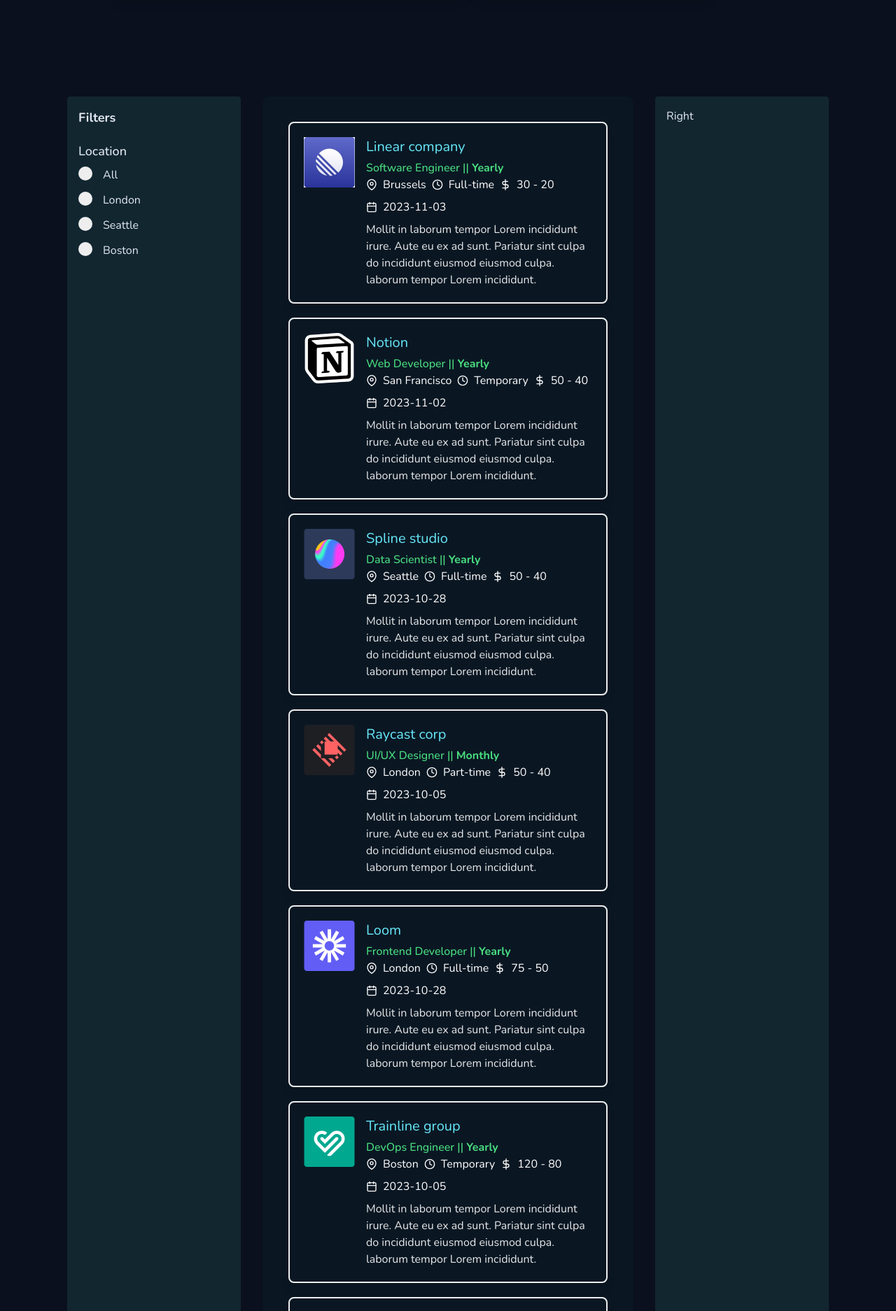
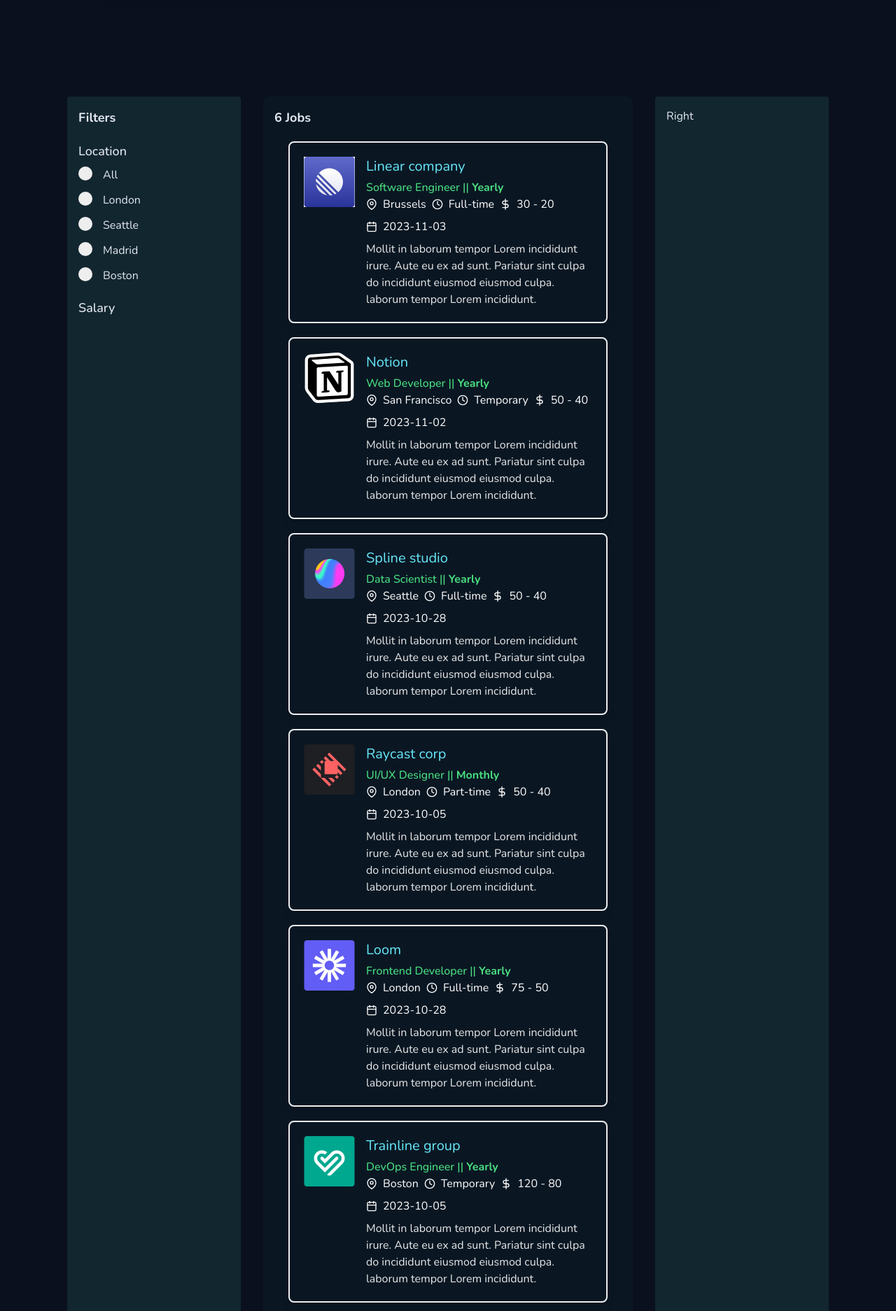
Before and after one commit to mihadcse/Career_Sync, a React (Vite) app: page / in a window 1280 px wide. Shown: the part 320-2194 px from the top of the page at 70% size. Built offline with nearby package versions, Linux system fonts and the light colour scheme.

Commit message:
completed the left sidebar

```diff
--- a/src/Pages/Home.jsx
+++ b/src/Pages/Home.jsx
@@ -1,10 +1,8 @@
-
-import { useEffect, useState } from 'react';
-import Card from '../Component/Card';
-import Banner from '../Component/Banner';
-import Sidebar from '../sidebar/Sidebar';
-import Jobs from './Jobs';
-
+import { useEffect, useState } from "react";
+import Card from "../Component/Card";
+import Banner from "../Component/Banner";
+import Sidebar from "../sidebar/Sidebar";
+import Jobs from "./Jobs";
 
 const Home = () => {
   const [selectedCategory, setSelectedCategory] = useState(null);
@@ -14,13 +12,15 @@
   const [currentpage, setCurrentPage] = useState(1);
   const itemsPerPage = 6;
 
-
   useEffect(() => {
     setIsLoading(true);
-    fetch("jobs.json").then(res => res.json()).then((data) => {
-      setJobs(data);
-      setIsLoading(false);
-    }).catch((error) => console.error("Error fetching jobs:", error));
+    fetch("jobs.json")
+      .then((res) => res.json())
+      .then((data) => {
+        setJobs(data);
+        setIsLoading(false);
+      })
+      .catch((error) => console.error("Error fetching jobs:", error));
   }, []);
 
   //console.log(jobs);
@@ -28,22 +28,45 @@
   const [query, setQuery] = useState("");
 
   const handleInputChange = (event) => {
-    console.log('Input changed:', event.target.value);
+    console.log("Input changed:", event.target.value);
     setQuery(event.target.value);
   };
 
   //Filter jobs for title
-  const filteredItems = jobs.filter((job) => job.jobTitle.toLowerCase().indexOf(query.toLowerCase()) !== -1);
+  const filteredItems = jobs.filter(
+    (job) => job.jobTitle.toLowerCase().indexOf(query.toLowerCase()) !== -1
+  );
 
   // RADIO BUTTON FILTERRING FOR JOBS
   const handleChange = (event) => {
     setSelectedCategory(event.target.value);
-  }
+  };
 
   // BUTTON FILTERRING FOR JOBS
   const handleClick = (event) => {
     setSelectedCategory(event.target.value);
-  }
+  };
+
+  // calculate the index range
+  const calculatePageRange = () => {
+    const startIndex = (currentpage - 1) * itemsPerPage;
+    const endIndex = startIndex + itemsPerPage;
+    return { startIndex, endIndex };
+  };
+
+  // function for the next page
+  const nextPage = () => {
+    if (currentpage < Math.ceil(filteredItems.length / itemsPerPage)) {
+      setCurrentPage(currentpage + 1);
+    }
+  };
+
+  // function for the previous page
+  const prevPage = () => {
+    if (currentpage > 1) {
+      setCurrentPage(currentpage - 1);
+    }
+  };
 
   const FilteredData = (jobs, selected, query) => {
     let filteredJobs = jobs;
@@ -61,11 +84,12 @@
         return jobLocation.toLowerCase() === selected.toLowerCase();
       });
     }
+    // slice the data based on current page
+    const { startIndex, endIndex } = calculatePageRange();
+    filteredJobs = filteredJobs.slice(startIndex, endIndex);
 
     return filteredJobs.map((data, i) => <Card key={i} data={data} />);
   };
-
-
 
   const result = FilteredData(jobs, selectedCategory, query);
 
@@ -73,29 +97,60 @@
     <div>
       <Banner query={query} handleInputChange={handleInputChange} />
 
-      <div className='bg-black/30 md:grid grid-cols-4 gap-8 lg:px-24 px-4 py-12'>
+      <div className="bg-black/30 md:grid grid-cols-4 gap-8 lg:px-24 px-4 py-12">
         {/* MAIN CONTENT */}
 
         {/* LEFT cards */}
-        <div className='bg-teal-300 z-10 bg-opacity-10 p-4 rounded'>
+        <div className="bg-teal-300 z-10 bg-opacity-10 p-4 rounded">
           <Sidebar handleChange={handleChange} handleClick={handleClick} />
         </div>
 
         {/* job cards */}
-        <div className='col-span-2 z-10 bg-teal-800 bg-opacity-10 p-4 rounded-lg'>
-          {
+        <div className="col-span-2 z-10 bg-teal-800 bg-opacity-10 p-4 rounded-lg">
+          {isLoading ? (
+            <p className="font-medium">Loading...</p>
+          ) : result.length > 0 ? (
+            <Jobs result={result} />
+          ) : (
+            <>
+              <h3 className="text-lg font-bold mb-2">{result.length} Jobs </h3>
+              <p>No data found</p>
+            </>
+          )}
 
-          }
-          <Jobs result={result} />
+          {/* Pagination */}
+          {result.length > 0 ? (
+            <div className="flex justify-between mt-4 space-x-8">
+              <button
+                onClick={prevPage}
+                disabled={currentpage === 1}
+                className="hover:underline"
+              >
+                Previous
+              </button>
+              <span className="mx-2">
+                Page {currentpage} of{" "}
+                {Math.ceil(filteredItems.length / itemsPerPage)}
+              </span>
+              <button
+                onClick={nextPage}
+                disabled={
+                  currentpage === Math.ceil(filteredItems.length / itemsPerPage)
+                }
+                className="hover:underline"
+              >
+                Next
+              </button>
+            </div>
+          ) : (
+            ""
+          )}
         </div>
 
         {/* RIGHT cards */}
-        <div className='bg-teal-300 z-10 bg-opacity-10 p-4 rounded'>Right</div>
-
+        <div className="bg-teal-300 z-10 bg-opacity-10 p-4 rounded">Right</div>
       </div>
-
     </div>
-
   );
 };
 
--- a/src/Pages/Jobs.jsx
+++ b/src/Pages/Jobs.jsx
@@ -1,9 +1,14 @@
-import React from 'react'
+import React from "react";
 
-const Jobs = ({result}) => {
-    return (
-        <div>{result}</div>
-    )
-}
+const Jobs = ({ result }) => {
+  return (
+    <>
+      <div>
+        <h3 className="text-lg font-bold mb-2">{result.length} Jobs</h3>
+      </div>
+      <section>{result}</section>
+    </>
+  );
+};
 
-export default Jobs
+export default Jobs;
--- /dev/null
+++ b/src/sidebar/Button.jsx
@@ -0,0 +1,17 @@
+import React from "react";
+
+const Button = (onClickHandler, value, title) => {
+  return (
+    <button
+      onClick={onClickHandler}
+      value={value}
+      className={
+        "bg-blue-500 hover:bg-blue-700 hover:text-white font-bold py-2 px-4"
+      }
+    >
+      {value} {title}
+    </button>
+  );
+};
+
+export default Button;
--- a/src/sidebar/Location.jsx
+++ b/src/sidebar/Location.jsx
@@ -33,6 +33,12 @@
         />
         <InputField
           handleChange={handleChange}
+          value="Madrid"
+          title="Madrid"
+          name="test"
+        />
+        <InputField
+          handleChange={handleChange}
           value="Boston"
           title="Boston"
           name="test"
--- /dev/null
+++ b/src/sidebar/Salary.jsx
@@ -0,0 +1,17 @@
+import React from "react";
+import Button from "./Button";
+
+const Salary = ({ handleChange, handleClick }) => {
+  return (
+    <div>
+      <h4 className="text-lg font-medium mb-2">Salary</h4>
+      <div>
+        <Button onClickHandler={handleClick} value="" title="Hourly" />
+        <Button onClickHandler={handleClick} value="monthly" title="Monthly" />
+        <Button onClickHandler={handleClick} value="yearly" title="Yearly" />
+      </div>
+    </div>
+  );
+};
+
+export default Salary;
--- a/src/sidebar/Sidebar.jsx
+++ b/src/sidebar/Sidebar.jsx
@@ -1,5 +1,7 @@
 import React from "react";
 import Location from "./Location";
+import Salary from "./Salary";
+import Button from "./Button";
 
 const Sidebar = ({ handleChange, handleClick }) => {
   return (
@@ -7,6 +9,7 @@
       <h3 className="text-lg font-bold mb-2">Filters</h3>
 
       <Location handleChange={handleChange} />
+      <Salary handleChange={handleChange} handleClick={handleClick} />
     </div>
   );
 };
```
